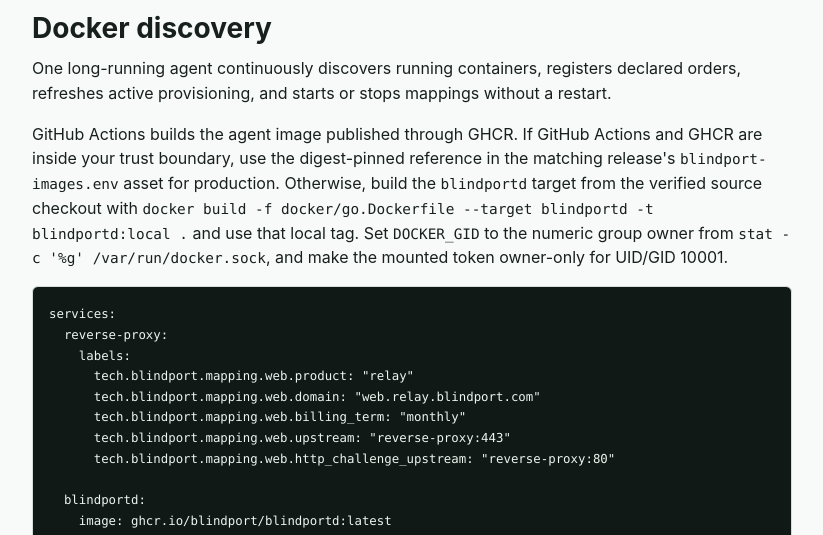
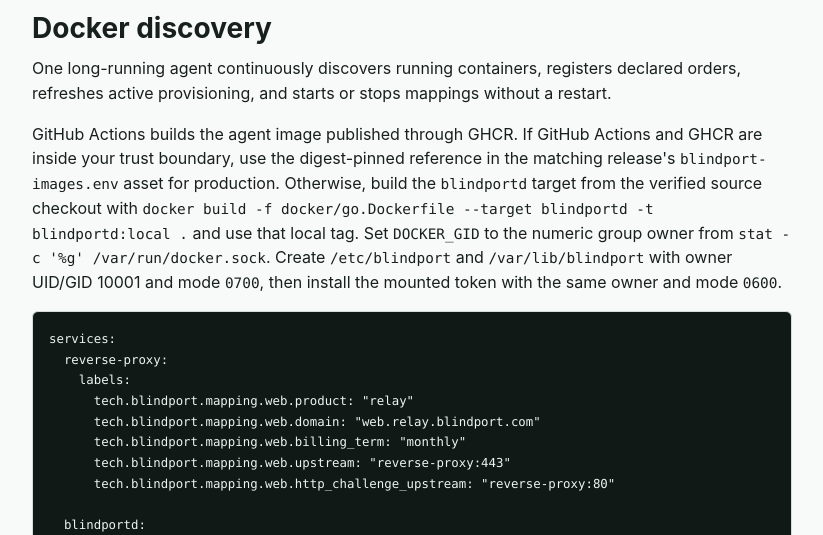
Before and after one commit to blindport/blindport, a FastAPI app: page /guide in a window 1280 px wide. Shown: the part 2479-3014 px from the top of the page, without its empty margins (408-1231 px from the left). Run offline with FastAPI, Linux system fonts and the light colour scheme; parts of the project's set-up code (start-up, migrations or seed data) failed here and were passed over.

Commit message:
fix: initialize private blindportd state directory

```diff
--- a/backend/src/blindport/templates/guide.html
+++ b/backend/src/blindport/templates/guide.html
@@ -92,7 +92,7 @@ bash -c 'read -rsp "Blindport token: " token &amp;&amp; printf "\n" &amp;&amp; \
     <section id="docker">
       <h2>Docker discovery</h2>
       <p>One long-running agent continuously discovers running containers, registers declared orders, refreshes active provisioning, and starts or stops mappings without a restart.</p>
-      <p>GitHub Actions builds the agent image published through GHCR. If GitHub Actions and GHCR are inside your trust boundary, use the digest-pinned reference in the matching release's <code>blindport-images.env</code> asset for production. Otherwise, build the <code>blindportd</code> target from the verified source checkout with <code>docker build -f docker/go.Dockerfile --target blindportd -t blindportd:local .</code> and use that local tag. Set <code>DOCKER_GID</code> to the numeric group owner from <code>stat -c '%g' /var/run/docker.sock</code>, and make the mounted token owner-only for UID/GID 10001.</p>
+      <p>GitHub Actions builds the agent image published through GHCR. If GitHub Actions and GHCR are inside your trust boundary, use the digest-pinned reference in the matching release's <code>blindport-images.env</code> asset for production. Otherwise, build the <code>blindportd</code> target from the verified source checkout with <code>docker build -f docker/go.Dockerfile --target blindportd -t blindportd:local .</code> and use that local tag. Set <code>DOCKER_GID</code> to the numeric group owner from <code>stat -c '%g' /var/run/docker.sock</code>. Create <code>/etc/blindport</code> and <code>/var/lib/blindport</code> with owner UID/GID 10001 and mode <code>0700</code>, then install the mounted token with the same owner and mode <code>0600</code>.</p>
       <pre><code>services:
   reverse-proxy:
     labels:
@@ -115,14 +115,11 @@ bash -c 'read -rsp "Blindport token: " token &amp;&amp; printf "\n" &amp;&amp; \
     volumes:
       - /var/run/docker.sock:/var/run/docker.sock:ro
       - /etc/blindport/token:/run/secrets/blindport_token:ro
-      - blindport-state:/var/lib/blindport
+      - /var/lib/blindport:/var/lib/blindport
     read_only: true
     cap_drop: [ALL]
     security_opt: ["no-new-privileges:true"]
-    tmpfs: ["/tmp:size=16m,mode=1777"]
-
-volumes:
-  blindport-state:</code></pre>
+    tmpfs: ["/tmp:size=16m,mode=1777"]</code></pre>
       <div class="warning"><strong>Docker socket warning:</strong> access to the Docker daemon socket is effectively root-equivalent, even when the discovery calls only list containers. Prefer a narrowly authorized socket proxy where practical.</div>
       <p>The mapping name is a stable order key. Relay also requires a domain; Port accepts TCP or UDP; IP uses framed delivery. Existing <code>.subscription</code> labels remain supported. With NWC, an eligible new declaration starts one initial payment; without NWC it appears in the dashboard for manual payment. Removing a label stops forwarding but does not cancel service.</p>
       <p>Run the agent and targets on a shared Docker network so labeled upstream names resolve. The agent polls every 10 seconds by default; set <code>BLINDPORT_DOCKER_POLL_INTERVAL</code> between <code>1s</code> and <code>5m</code>.</p>
```
Also changed, not shown: backend/tests/test_static_assets.py (+2 -1 lines), docs/agent.md (+4 -5 lines), 1 other file.
